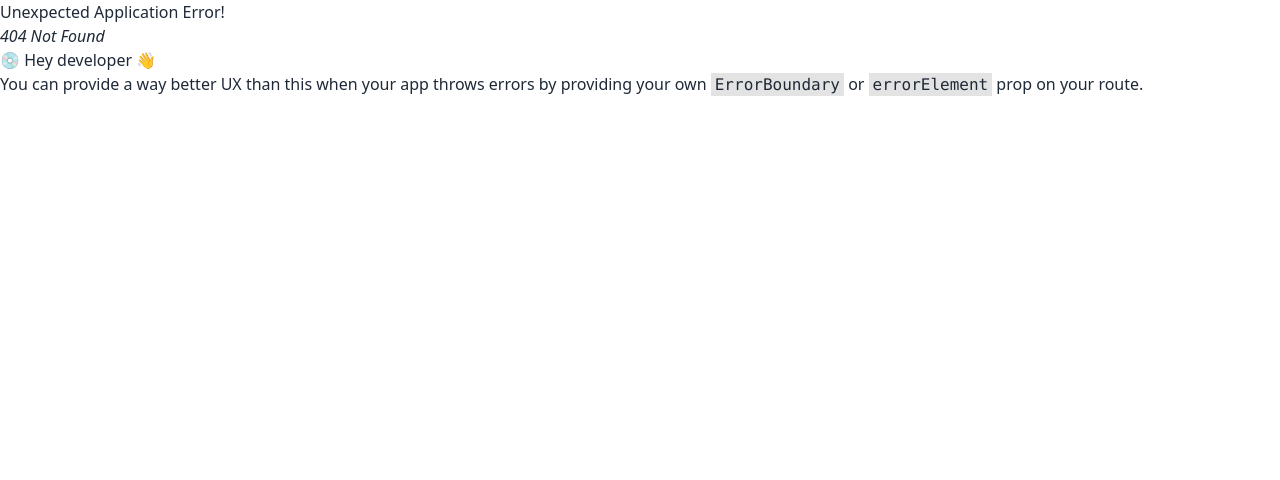
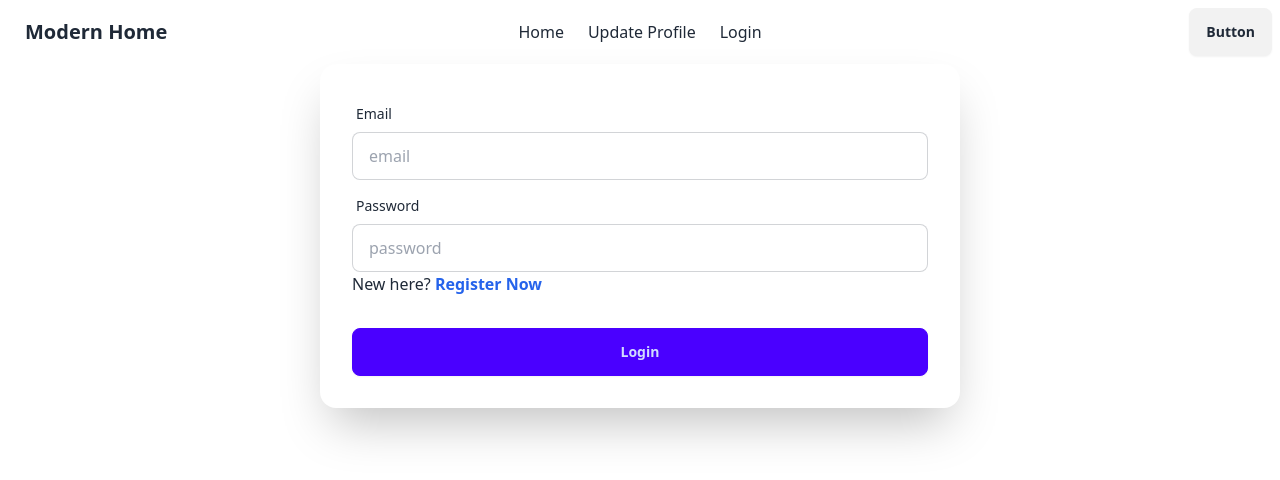
Before and after one commit to Rahim-Ashraf/Modern-Home, a React (Vite) app: page /login in a window 1280 px wide. Before the commit this address had no page. Shown: the top 480 px of the page. Built offline with nearby package versions, Linux system fonts and the light colour scheme.

Commit message:
make navbar

```diff
--- a/index.html
+++ b/index.html
@@ -1,5 +1,5 @@
 <!doctype html>
-<html lang="en">
+<html lang="en" data-theme="light">
   <head>
     <meta charset="UTF-8" />
     <link rel="icon" type="image/svg+xml" href="/logo.jpg" />
--- a/package.json
+++ b/package.json
@@ -10,6 +10,7 @@
     "preview": "vite preview"
   },
   "dependencies": {
+    "firebase": "^10.10.0",
     "localforage": "^1.10.0",
     "match-sorter": "^6.3.4",
     "react": "^18.2.0",
--- a/src/App.jsx
+++ /dev/null
@@ -1,35 +0,0 @@
-import { useState } from 'react'
-import reactLogo from './assets/react.svg'
-import viteLogo from '/vite.svg'
-import './App.css'
-
-function App() {
-  const [count, setCount] = useState(0)
-
-  return (
-    <>
-      <div>
-        <a href="https://vitejs.dev" target="_blank">
-          <img src={viteLogo} className="logo" alt="Vite logo" />
-        </a>
-        <a href="https://react.dev" target="_blank">
-          <img src={reactLogo} className="logo react" alt="React logo" />
-        </a>
-      </div>
-      <h1>Vite + React</h1>
-      <div className="card">
-        <button onClick={() => setCount((count) => count + 1)}>
-          count is {count}
-        </button>
-        <p>
-          Edit <code>src/App.jsx</code> and save to test HMR
-        </p>
-      </div>
-      <p className="read-the-docs">
-        Click on the Vite and React logos to learn more
-      </p>
-    </>
-  )
-}
-
-export default App
--- /dev/null
+++ b/src/Provider/Provider.jsx
@@ -0,0 +1,14 @@
+import { createContext } from "react";
+
+export const HouseContext = createContext(null);
+
+const Provider = () => {
+
+    return (
+        <div>
+
+        </div>
+    );
+};
+
+export default Provider;
--- /dev/null
+++ b/src/components/Home/Home.jsx
@@ -0,0 +1,11 @@
+
+
+const Home = () => {
+    return (
+        <div>
+            Home
+        </div>
+    );
+};
+
+export default Home;
--- /dev/null
+++ b/src/components/Login/Login.jsx
@@ -0,0 +1,32 @@
+import { Link } from "react-router-dom";
+
+
+const Login = () => {
+    return (
+        <div className="card shrink-0 shadow-2xl bg-base-100 w-full md:w-2/3 lg:w-1/2 mx-auto">
+            <form className="card-body">
+                <div className="form-control">
+                    <label className="label">
+                        <span className="label-text">Email</span>
+                    </label>
+                    <input type="email" placeholder="email" className="input input-bordered" required />
+                </div>
+                <div className="form-control">
+                    <label className="label">
+                        <span className="label-text">Password</span>
+                    </label>
+                    <input type="password" placeholder="password" className="input input-bordered" required />
+                    <label>
+                        <span>New here?</span>
+                        <Link to={"/register"} className="text-blue-600 font-bold"> Register Now</Link>
+                    </label>
+                </div>
+                <div className="form-control mt-6">
+                    <button className="btn btn-primary">Login</button>
+                </div>
+            </form>
+        </div>
+    );
+};
+
+export default Login;
--- /dev/null
+++ b/src/components/Navbar/Navbar.jsx
@@ -0,0 +1,34 @@
+import { Link, NavLink } from "react-router-dom";
+
+
+const Navbar = () => {
+    return (
+        <div className="navbar bg-base-100">
+            <div className="navbar-start">
+                <div className="dropdown">
+                    <div tabIndex={0} role="button" className="btn btn-ghost lg:hidden">
+                        <svg xmlns="http://www.w3.org/2000/svg" className="h-5 w-5" fill="none" viewBox="0 0 24 24" stroke="currentColor"><path strokeLinecap="round" strokeLinejoin="round" strokeWidth="2" d="M4 6h16M4 12h8m-8 6h16" /></svg>
+                    </div>
+                    <ul tabIndex={0} className="menu menu-sm dropdown-content mt-3 z-[1] p-2 shadow bg-base-100 rounded-box w-52">
+                        <NavLink>Home</NavLink>
+                        <NavLink>Update Profile</NavLink>
+                        <NavLink to={"/login"}>Login</NavLink>
+                    </ul>
+                </div>
+                <Link className="btn btn-ghost text-xl">Modern Home</Link>
+            </div>
+            <div className="navbar-center hidden lg:flex">
+                <ul className=" flex gap-6">
+                    <NavLink>Home</NavLink>
+                    <NavLink>Update Profile</NavLink>
+                    <NavLink to={"/login"}>Login</NavLink>
+                </ul>
+            </div>
+            <div className="navbar-end">
+                <Link className="btn">Button</Link>
+            </div>
+        </div>
+    );
+};
+
+export default Navbar;
--- /dev/null
+++ b/src/components/Register/Register.jsx
@@ -0,0 +1,33 @@
+import { Link } from "react-router-dom";
+
+
+const Register = () => {
+    return (
+        <div className="card shrink-0 shadow-2xl bg-base-100 w-full md:w-2/3 lg:w-1/2 mx-auto">
+            <form className="card-body">
+                <div className="form-control">
+                    <label className="label">
+                        <span className="label-text">Email</span>
+                    </label>
+                    <input type="email" placeholder="email" className="input input-bordered" required />
+                </div>
+                <div className="form-control">
+                    <label className="label">
+                        <span className="label-text">Password</span>
+                    </label>
+                    <input type="password" placeholder="password" className="input input-bordered" required />
+                    <label>
+                        <span>Alredy Have an Account?</span>
+                        <Link to={"/login"} className="text-blue-600 font-bold"> Login</Link>
+                    </label>
+                </div>
+                <div className="form-control mt-6">
+                    <button className="btn btn-primary">Login</button>
+                </div>
+
+            </form>
+        </div>
+    );
+};
+
+export default Register;
--- /dev/null
+++ b/src/components/Root/Root.jsx
@@ -0,0 +1,14 @@
+import { Outlet } from "react-router-dom";
+import Navbar from "../Navbar/Navbar";
+
+
+const Root = () => {
+    return (
+        <div>
+            <Navbar></Navbar>
+            <Outlet></Outlet>
+        </div>
+    );
+};
+
+export default Root;
--- /dev/null
+++ b/src/firebase/firebase.config.js
@@ -0,0 +1,18 @@
+// Import the functions you need from the SDKs you need
+import { initializeApp } from "firebase/app";
+// TODO: Add SDKs for Firebase products that you want to use
+// https://firebase.google.com/docs/web/setup#available-libraries
+
+// Your web app's Firebase configuration
+const firebaseConfig = {
+    apiKey: "AIzaSyAx29DHtEolJkxRNKMOE8Ym5XQrd5nx4Tw",
+    authDomain: "modern-home-5bf14.firebaseapp.com",
+    projectId: "modern-home-5bf14",
+    storageBucket: "modern-home-5bf14.appspot.com",
+    messagingSenderId: "900524259302",
+    appId: "1:900524259302:web:278bc5c94cc32fb7d4c827"
+};
+
+// Initialize Firebase
+const app = initializeApp(firebaseConfig);
+export default app;
--- a/src/index.css
+++ b/src/index.css
@@ -1,3 +1,8 @@
 @tailwind base;
 @tailwind components;
 @tailwind utilities;
+
+body{
+    max-width: 1620px;
+    margin: 0 auto;
+}
```
Also changed, not shown: src/Routes/Routes.jsx (+19 -1 lines), 1 other file (tests, documents, lock files or other folders).
